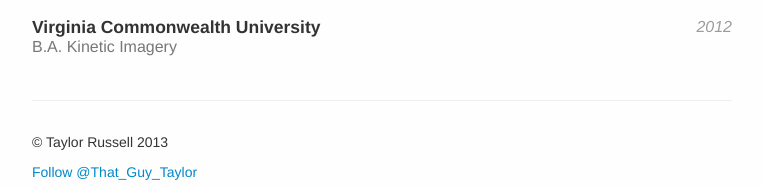
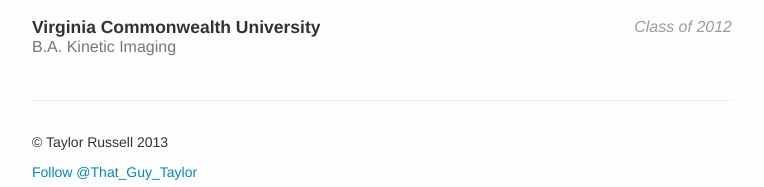
Before and after one commit to jpsullivan/taylorportfolio, a plain HTML site: page index.html in a window 1280 px wide. Shown: the part 1805-1992 px from the top of the page, 258-1022 px from the left. Drawn offline with nearby package versions, Linux system fonts and the light colour scheme.

Commit message:
Grammar edits

```diff
--- a/index.html
+++ b/index.html
@@ -195,9 +195,9 @@
 			<h3>Education</h3>
 			<div class="span12 job">
 				<div class="heading">
-					<span class="pull-right date">2012</span>
+					<span class="pull-right date">Class of 2012</span>
 					<h4>Virginia Commonwealth University</h4>
-					<span class="position">B.A. Kinetic Imagery</span>
+					<span class="position">B.A. Kinetic Imaging</span>
 				</div>
 			</div>
 		</div>
```
